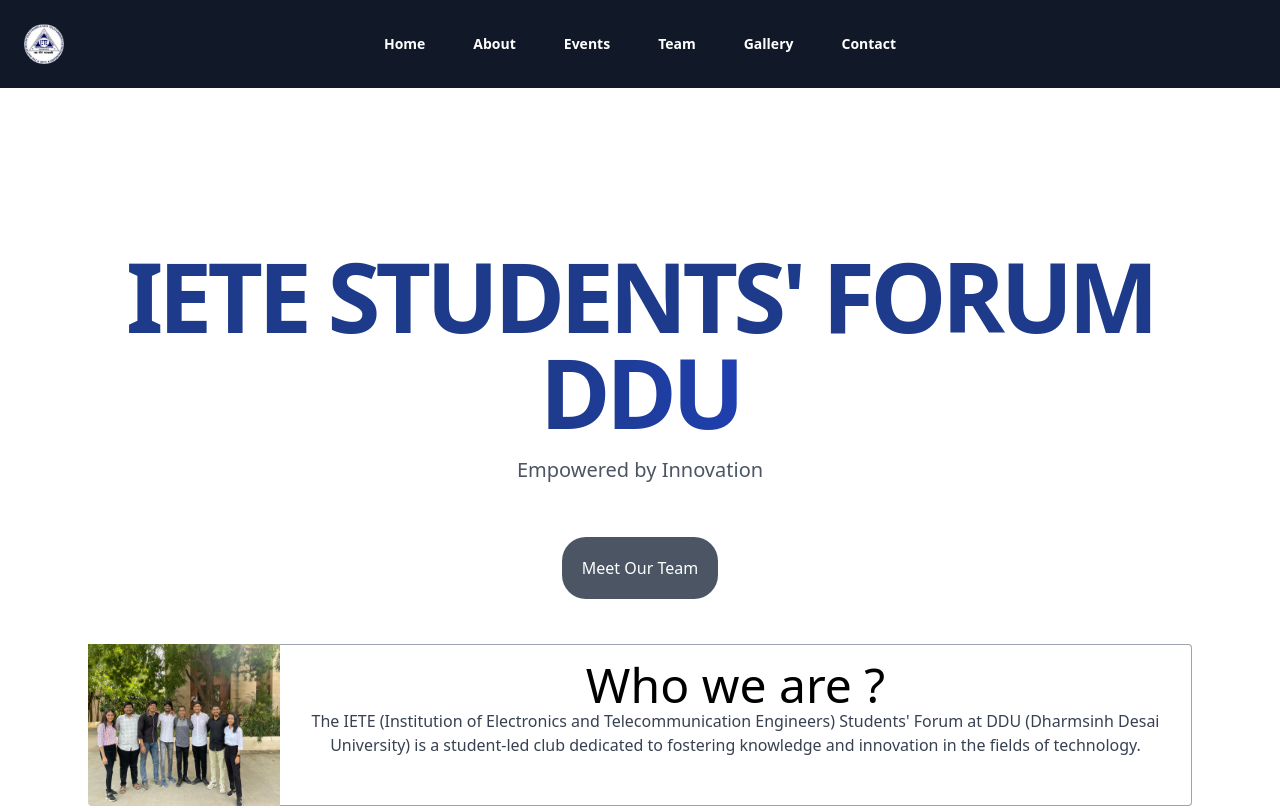
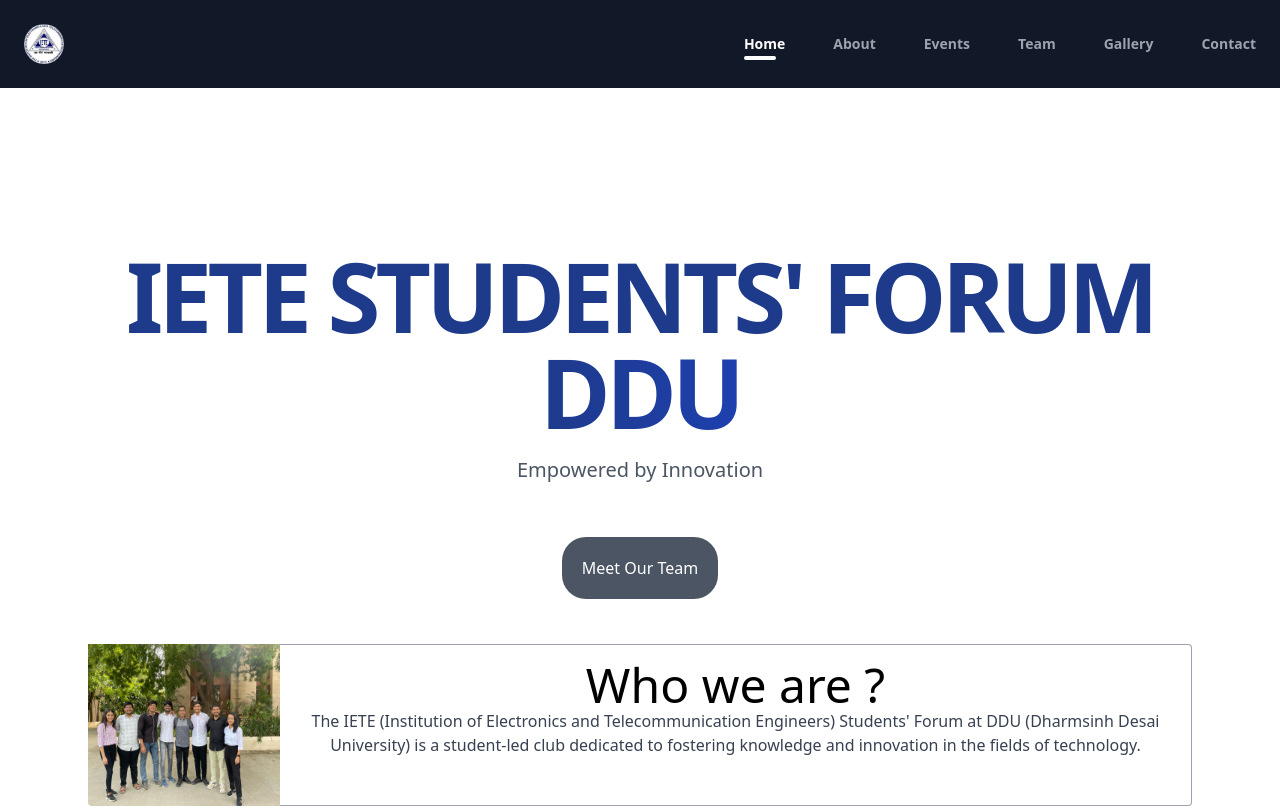
Before and after one commit to ISF-DDU/ISF-website, a React (Create React App) app: page / in a window 1280 px wide. Shown: the top 808 px of the page. Built offline with nearby package versions, Linux system fonts and the light colour scheme.

Commit message:
styled navbar

```diff
--- a/src/components/Navbar.jsx
+++ b/src/components/Navbar.jsx
@@ -1,15 +1,15 @@
 import React from 'react'
-import { NavLink } from 'react-router-dom'
+import { NavLink,Link } from 'react-router-dom'
 
 const Navbar = () => {
    return (
       <header className="bg-gray-900 sticky">
          <nav className="mx-auto flex max-w-7xl items-center justify-between p-6 lg:px-6" aria-label="Global">
             <div className="flex lg:flex-1">
-               <NavLink to="/" className="-m-1.5 p-1.5">
+               <Link to="/" className="-m-1.5 p-1.5">
                   <span className="sr-only">IETE-DDU</span>
                   <img className="h-10 w-auto rounded-full" src="/isf.jpg" alt="" />
-               </NavLink>
+               </Link>
             </div>
             <div className="flex lg:hidden">
                <button type="button" className="-m-2.5 inline-flex items-center justify-center rounded-md p-2.5 text-gray-700">
@@ -19,24 +19,24 @@
                   </svg>
                </button>
             </div>
-            <div className="hidden lg:flex lg:gap-x-12">
+            <div className="hidden lg:flex lg:gap-x-12 relative">
 
 
-               <NavLink to="/" className="text-sm font-semibold leading-6 text-white hover:bg-gray-600">Home</NavLink>
-               <NavLink to="/about" className="text-sm font-semibold leading-6 text-white hover:bg-gray-600">About</NavLink>
-               <NavLink to="/events" className="text-sm font-semibold leading-6 text-white hover:bg-gray-600">Events</NavLink>
-               <NavLink to="/team" className="text-sm font-semibold leading-6 text-white hover:bg-gray-600">Team</NavLink>
-               <NavLink to="/gallery" className="text-sm font-semibold leading-6 text-white hover:bg-gray-600">Gallery</NavLink>
-               <NavLink to="/contact" className="text-sm font-semibold leading-6 text-white hover:bg-gray-600">Contact</NavLink>
+               <NavLink to="/" className="text-sm font-semibold leading-6 text-gray-400 hover:text-white transition duration-300 ease-out">Home</NavLink>
+               <NavLink to="/about" className="text-sm font-semibold leading-6 text-gray-400 hover:text-white transition duration-300 ease-out">About</NavLink>
+               <NavLink to="/events" className="text-sm font-semibold leading-6 text-gray-400 hover:text-white transition duration-300 ease-out">Events</NavLink>
+               <NavLink to="/team" className="text-sm font-semibold leading-6 text-gray-400 hover:text-white transition duration-300 ease-out">Team</NavLink>
+               <NavLink to="/gallery" className="text-sm font-semibold leading-6 text-gray-400 hover:text-white transition duration-300 ease-out">Gallery</NavLink>
+               <NavLink to="/contact" className="text-sm font-semibold leading-6 text-gray-400 hover:text-white transition duration-300 ease-out">Contact</NavLink>
             </div>
-            <div className="hidden lg:flex lg:flex-1 lg:justify-end">
+            {/* <div className="hidden lg:flex lg:flex-1 lg:justify-end">
 
-            </div>
+            </div> */}
          </nav>
          <div className="lg:hidden" role="dialog" aria-modal="true">
 
             <div className="fixed inset-0 z-10"></div>
-            <div className="fixed inset-y-0 right-0 z-10 w-full overflow-y-auto bg-gray-900 px-6 py-6 sm:max-w-sm sm:ring-1 sm:ring-gray-900/10">
+            <div className="fixed inset-y-0 right-0 z-10 w-full  bg-gray-900 px-6 py-6 sm:max-w-sm sm:ring-1 sm:ring-gray-900/10 over">
                <div className="flex items-center justify-between">
                   <NavLink href="#" className="-m-1.5 p-1.5">
                      <span className="sr-only">IETE-DDU</span>
--- a/src/index.css
+++ b/src/index.css
@@ -1,3 +1,7 @@
 @import 'tailwindcss/base';
 @import 'tailwindcss/components';
 @import 'tailwindcss/utilities';
+
+.active{
+    @apply text-white before:absolute before:rounded-full before:-bottom-1 before:w-8 before:h-1 before:bg-white
+}
```
